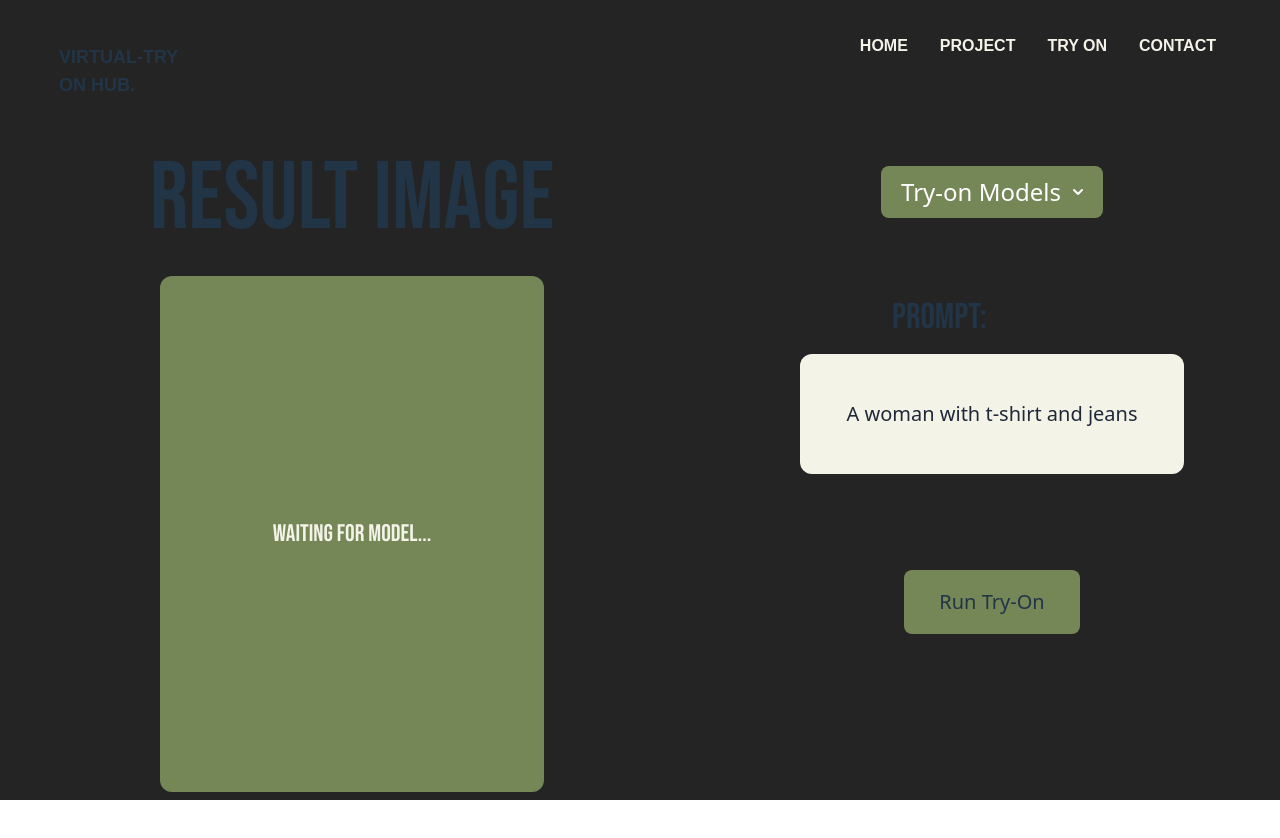
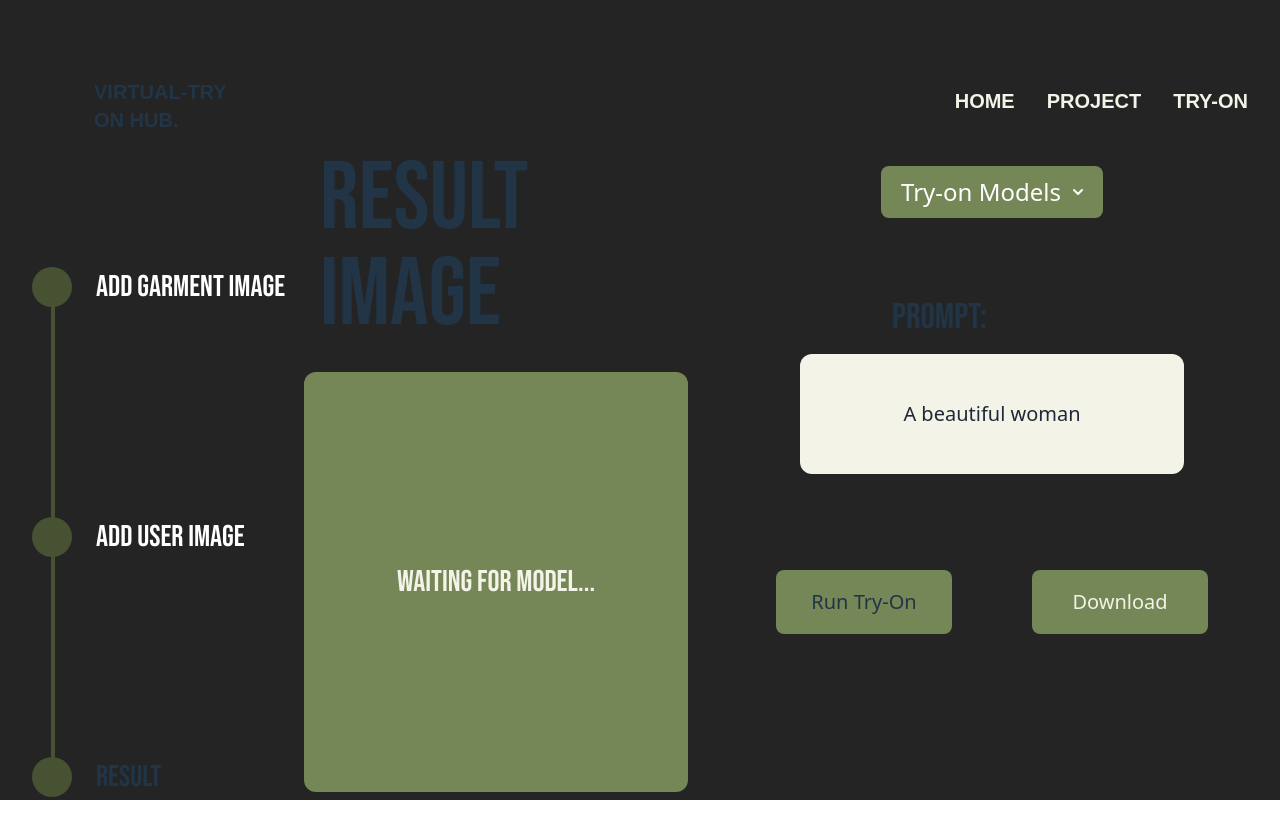
Before and after one commit to anushriiyer/vtoninterface, a React (Vite) app: page /result in a window 1280 px wide. Shown: the top 838 px of the page. Built offline with nearby package versions, Linux system fonts and the light colour scheme.

Commit message:
Added progress bars and loading animation

```diff
--- a/src/ResultPage.jsx
+++ b/src/ResultPage.jsx
@@ -2,8 +2,10 @@ import React, { useEffect, useState } from "react";
 import { Client } from "@gradio/client";
 import { Link } from 'react-router-dom';
 import {initFlowbite } from 'flowbite';
+import CircularProgress from './assets/CircularProgress.jsx';
+import Navbar from './assets/Navbar.jsx';
+import VerticalProgressBar from "./assets/VerticalProgressBar.jsx";
 
-//upload is file type, url also retrieves a file or does i
 
 // Function to get saved files from localStorage
 function getSavedFile(key) {
@@ -32,7 +34,7 @@ const ResultPage = () => {
   const [imageSrc, setImageSrc] = useState("");
   const [loading, setLoading] = useState(false);
   const [error, setError] = useState(null);
-  const [userPrompt, setUserPrompt] = useState("A woman with t-shirt and jeans");
+  const [userPrompt, setUserPrompt] = useState("A beautiful woman");
   const [selectedOption, setSelectedOption] = useState("Try-on Models");
 
   useEffect(() => {
@@ -139,7 +141,7 @@ const ResultPage = () => {
             scale: 2.5,
             seed: 42,
            vt_model_type:"viton_hd",
-          vt_garment_type: "upper_body",
+           vt_garment_type: "dresses",
             vt_repaint: false,
         });
 
@@ -167,34 +169,32 @@ const ResultPage = () => {
 
   return (
     <div className="site-container">
-        <nav className="flex justify-between items-center w-full px-8 py-4 fixed top-0 left-0 bg-transparent z-50">
-        <div className="text-lg font-semibold logo">VIRTUAL-TRY<br></br> ON HUB.</div>
+<Navbar></Navbar>
 
-        <ul className="flex space-x-8 justify-end items-end py-6">
-          <li><Link to="/" className="hover:text-600 font-semibold">HOME</Link></li>
-          <li><a href="#project" className="hover:text-600 font-semibold">PROJECT</a></li>
-          <li><a href="#tryon" className="hover:text-600 font-semibold">TRY ON</a></li>
-          <li><a href="#contact" className="hover:text-600 font-semibold">CONTACT</a></li>
-        </ul>
-      </nav>
+<div className="fixed left-8 top-1/3">
+  <VerticalProgressBar currentStep={3} totalSteps={3} />
+</div>
 
 
     <div className="text-container flex items-center justify-center flex-col space-y-7">
-      <h1 className="text-8xl">Result Image</h1>
-    <div className="h-5/6 w-3/5 rounded-xl upload-box mt-4 flex items-center justify-center px-8 bg-gray-100 bg-cover bg-center">
-    {loading ? <p className="text-xl">Processing...</p> : imageSrc ? <img src={imageSrc} alt="Try-On Result" className="rounded-xl object-contain w-full h-full" /> : <p className="text-brand-beige text-2xl">Waiting for model...</p>}
+      <h1 className="text-8xl ml-72">Result Image</h1>
+
+
+    <div className="h-5/6 w-3/5 rounded-xl upload-box mt-4 ml-72 flex px-8 bg-gray-100 bg-cover bg-center items-center justify-center ">
+    {loading ? <CircularProgress duration={10*1000*1.5}/>: imageSrc ? <img src={imageSrc} alt="Try-On Result" className="rounded-xl object-contain w-full h-full" /> : <p className="text-brand-beige text-3xl">Waiting for model...</p>}
     </div>
     </div>
+
         <div className="image-container flex-col">
-        <button id="dropdownDefaultButton" data-dropdown-toggle="dropdown" class="text-white bg-brand-green hover:bg-brand-green-dark focus:ring-4 focus:outline-none focus:ring-blue-300 font-medium rounded-lg text-2xl px-5 py-2.5 text-center inline-flex items-center dark:bg-brand-green dark:hover:bg-brand-green-dark dark:focus:ring-blue-800 -mt-56" type="button">{selectedOption} <svg class="w-2.5 h-2.5 ms-3" aria-hidden="true" xmlns="http://www.w3.org/2000/svg" fill="none" viewBox="0 0 10 6">
-          <path stroke="currentColor" stroke-linecap="round" stroke-linejoin="round" stroke-width="2" d="m1 1 4 4 4-4"/>
+        <button id="dropdownDefaultButton" data-dropdown-toggle="dropdown" className="text-white bg-brand-green hover:bg-brand-green-dark focus:ring-4 focus:outline-none focus:ring-blue-300 font-medium rounded-lg text-2xl px-5 py-2.5 text-center inline-flex items-center dark:bg-brand-green dark:hover:bg-brand-green-dark dark:focus:ring-blue-800 -mt-56" type="button">{selectedOption} <svg className="w-2.5 h-2.5 ms-3" aria-hidden="true" xmlns="http://www.w3.org/2000/svg" fill="none" viewBox="0 0 10 6">
+          <path stroke="currentColor" strokeLinecap="round" strokeLinejoin="round" strokeWidth="2" d="m1 1 4 4 4-4"/>
           </svg>
           </button>
 
-<div id="dropdown" class="z-10 hidden bg-white divide-y divide-gray-100 rounded-lg shadow-sm w-64 dark:bg-gray-700 ">
-    <ul class="py-2 text-2xl text-gray-700 dark:text-gray-200 bg-neutral-600 rounded-lg w-64" aria-labelledby="dropdownDefaultButton">
+<div id="dropdown" className="z-10 hidden bg-white divide-y divide-gray-100 rounded-lg shadow-sm w-64 dark:bg-gray-700 ">
+    <ul className="py-2 text-2xl text-gray-700 dark:text-gray-200 bg-neutral-600 rounded-lg w-64" aria-labelledby="dropdownDefaultButton">
       <li><button onClick={() => setSelectedOption("IMAGDressing")} className="block px-4 py-2 w-full text-left hover:bg-gray-100 dark:hover:bg-gray-600 dark:hover:text-white">IMAGDressing</button></li>
-      <li><button onClick={() => setSelectedOption("Settings")} className="block px-4 py-2 w-full text-left hover:bg-gray-100 dark:hover:bg-gray-600 dark:hover:text-white">Leffa</button></li>
+      <li><button onClick={() => setSelectedOption("Leffa")} className="block px-4 py-2 w-full text-left hover:bg-gray-100 dark:hover:bg-gray-600 dark:hover:text-white">Leffa</button></li>
       <li><button onClick={() => setSelectedOption("Earnings")} className="block px-4 py-2 w-full text-left hover:bg-gray-100 dark:hover:bg-gray-600 dark:hover:text-white">Earnings</button></li>
       <li><button onClick={() => setSelectedOption("Sign out")} className="block px-4 py-2 w-full text-left hover:bg-gray-100 dark:hover:bg-gray-600 dark:hover:text-white">Sign out</button></li>
     </ul>
@@ -209,9 +209,27 @@ const ResultPage = () => {
               className="bg-transparent border-none outline-none text-gray-800 placeholder-gray-500 w-full text-xl text-center"></input>
 
     </div>
-    <button onClick={LeffaTryOn} className="bg-brand-green px-4 py-2 rounded-lg w-44 h-16 text-xl mt-24" disabled={loading}>
-      {loading ? "Processing..." : "Run Try-On"}
-    </button>
+    <div className="flex-row flex gap-20">
+    <button
+  onClick={() => {
+    if (selectedOption === "Leffa") {
+      LeffaTryOn();
+    } else if (selectedOption === "IMAGDressing") {
+      IMAGTryOn();
+    }
+  }}
+  className="bg-brand-green px-4 py-2 rounded-lg w-44 h-16 text-xl mt-24"
+  disabled={loading}
+>
+  {loading ? "Running" : "Run Try-On"}
+</button>
+<button className="bg-brand-green px-4 py-2 rounded-lg w-44 h-16 text-xl mt-24">
+  <a href={imageSrc} Download="tryon_output">
+Download
+</a>
+</button>
+</div>
+
     </div>
 
 
--- /dev/null
+++ b/src/assets/CircularProgress.jsx
@@ -0,0 +1,62 @@
+import React, { useEffect, useState } from "react";
+
+const CircularProgress = ({ duration = 5000 }) => {
+  const [progress, setProgress] = useState(0);
+
+  useEffect(() => {
+    let start = Date.now();
+    const timer = setInterval(() => {
+      const timePassed = Date.now() - start;
+      const percentage = Math.min((timePassed / duration) * 100, 100);
+      setProgress(percentage);
+      if (percentage === 100) clearInterval(timer);
+    }, 50);
+
+    return () => clearInterval(timer);
+  }, [duration]);
+
+  // Increase radius for larger size
+  const radius = 80;
+  const stroke = 10;
+  const normalizedRadius = radius - stroke * 2;
+  const circumference = 2 * Math.PI * normalizedRadius;
+  const strokeDashoffset = circumference - (progress / 100) * circumference;
+
+  return (
+    <div className="flex items-center justify-center w-40 h-40">
+      <svg height={radius * 2} width={radius * 2}>
+        <circle
+          stroke="#e5e7eb" // light background ring
+          fill="transparent"
+          strokeWidth={stroke}
+          r={normalizedRadius}
+          cx={radius}
+          cy={radius}
+        />
+        <circle
+          stroke="#374151" // dark gray progress ring
+          fill="transparent"
+          strokeWidth={stroke}
+          strokeDasharray={circumference + " " + circumference}
+          style={{ strokeDashoffset }}
+          r={normalizedRadius}
+          cx={radius}
+          cy={radius}
+          strokeLinecap="round"
+        />
+        <text
+          x="50%"
+          y="50%"
+          textAnchor="middle"
+          dy=".3em"
+          fontSize="22"
+          fill="#374151"
+        >
+          {Math.round(progress)}%
+        </text>
+      </svg>
+    </div>
+  );
+};
+
+export default CircularProgress;
--- a/src/assets/ImageExtracter.jsx
+++ b/src/assets/ImageExtracter.jsx
@@ -13,7 +13,7 @@ const ImageExtractor = ({ url, setImage }) => {
 
     const fetchImage = async () => {
       try {
-        const response = await fetch("http://127.0.0.1:5000/extract-image", {
+        const response = await fetch("/api/extract-image", {
           method: "POST",
           headers: {
             "Content-Type": "application/json",
--- /dev/null
+++ b/src/assets/VerticalProgressBar.jsx
@@ -0,0 +1,61 @@
+import React from "react";
+
+const VerticalProgressBar = ({ currentStep }) => {
+  const steps = [
+    { title: "Add Garment Image" },
+    { title: "Add User Image" },
+    { title: "Result" }
+  ];
+
+  // Calculate the height of the green progress line dynamically
+  const progressHeight = (currentStep - 1) * (500 / (steps.length - 1));
+
+  return (
+    <div className="relative flex flex-col items-start">
+      {/* Full Gray Line (Background) */}
+      <div className="absolute left-[19px] top-5 w-1 h-[500px] bg-gray-500"></div>
+
+      {/* Dynamic Green Line (Progress) */}
+      <div
+        className="absolute left-[19px] top-5 w-1 bg-brand-green-dark transition-all duration-300"
+        style={{ height: `${progressHeight}px` }} // Adjusts dynamically
+      ></div>
+
+      {steps.map((step, index) => {
+        const isCompleted = index + 1 < currentStep;
+        const isActive = index + 1 === currentStep;
+
+        return (
+          <div
+            key={index}
+            className={`relative flex items-center ${
+              index === 1 ? "mt-[210px]" : index === 2 ? "mt-[200px]" : "mt-0"
+            }`}
+          >
+            {/* Circle */}
+            <div
+              className={`relative z-10 flex items-center justify-center w-10 h-10 rounded-full ${
+                isCompleted
+                  ? "bg-brand-green-dark"
+                  : isActive
+                  ? "bg-brand-green-dark"
+                  : "bg-gray-700"
+              }`}
+            ></div>
+
+            {/* Step Text - Properly Aligned to the Right */}
+            <p
+              className={`ml-6 text-3xl font-bold ${
+                isCompleted ? "text-white" : isActive ? "text-brand-green-dark-300" : "text-gray-500"
+              }`}
+            >
+              {step.title}
+            </p>
+          </div>
+        );
+      })}
+    </div>
+  );
+};
+
+export default VerticalProgressBar;
--- a/vite.config.js
+++ b/vite.config.js
@@ -4,4 +4,13 @@ import react from '@vitejs/plugin-react-swc'
 // https://vite.dev/config/
 export default defineConfig({
   plugins: [react()],
-})
+  server: {
+    proxy: {
+      "/api": {
+        target: "http://127.0.0.1:5000",
+        changeOrigin: true,
+        rewrite: (path) => path.replace(/^\/api/, ""),
+      },
+    },
+  },
+});
```
Also changed, not shown: src/TryOnPage.jsx (+9 -3 lines), src/UserImage.jsx (+10 -5 lines).
